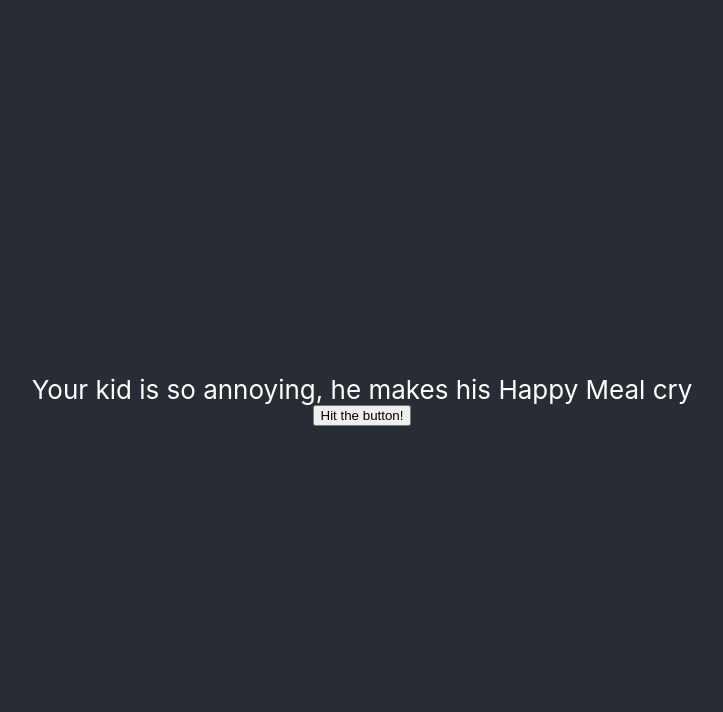
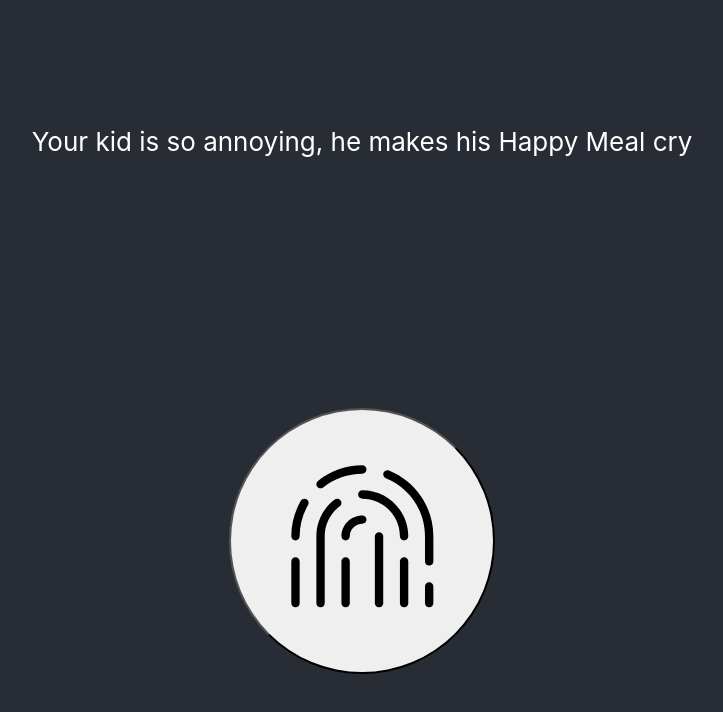
Before and after one commit to aurimas-darguzis/hit-the-button, a React (Create React App) app: page / in a window 1280 px wide. Shown: the top 712 px of the page, without its empty margins (278-1001 px from the left). Built offline with nearby package versions, Linux system fonts and the light colour scheme.

Commit message:
add thumb icon

```diff
--- a/src/App.css
+++ b/src/App.css
@@ -8,7 +8,13 @@
   display: flex;
   flex-direction: column;
   align-items: center;
-  justify-content: center;
+  justify-content: space-around;
   font-size: calc(10px + 2vmin);
   color: white;
 }
+
+button {
+  width: 20em;
+  height: 20em;
+  border-radius: 50%;
+}
--- a/src/App.js
+++ b/src/App.js
@@ -1,5 +1,6 @@
 import { useState } from "react";
 import "./App.css";
+import fingerIcon from "./assets/finger.svg";
 import { jokes } from "./roasts.json";
 
 function App() {
@@ -17,7 +18,25 @@
     <div className='App'>
       <header className='App-header'>
         <div>{joke}</div>
-        <button onClick={getJoke}>Hit the button!</button>
+        <button onClick={getJoke}>
+          <svg version='1.1' x='0px' y='0px' viewBox='0 0 512 640'>
+            <g>
+              <g>
+                <path d='M392.533,349.865c-4.713,0-8.533,3.822-8.533,8.533v34.135c0,4.713,3.82,8.533,8.533,8.533    c4.712,0,8.533-3.82,8.533-8.533v-34.135C401.066,353.688,397.245,349.865,392.533,349.865z' />
+                <path d='M375.664,173.973c-16.224-23.625-38.791-41.776-65.264-52.492c-4.368-1.769-9.342,0.339-11.111,4.709    c-1.769,4.368,0.339,9.343,4.708,11.111C352.597,156.973,384,203.565,384,256v51.2c0,4.712,3.82,8.533,8.533,8.533    c4.712,0,8.533-3.821,8.533-8.533V256C401.066,226.537,392.282,198.172,375.664,173.973z' />
+                <path d='M170.672,157.946c1.872,0,3.757-0.614,5.333-1.876C198.912,137.707,226.575,128,256,128    c4.712,0,8.533-3.82,8.533-8.533s-3.821-8.533-8.533-8.533c-32.872,0-65.073,11.3-90.671,31.82    c-3.677,2.948-4.269,8.318-1.32,11.996C165.694,156.852,168.171,157.946,170.672,157.946z' />
+                <path d='M142.006,180.346c-4.079-2.36-9.3-0.965-11.66,3.114c-12.699,21.954-19.413,47.038-19.413,72.54    c0,4.712,3.821,8.533,8.534,8.533S128,260.712,128,256c0-22.506,5.919-44.634,17.119-63.994    C147.479,187.926,146.084,182.707,142.006,180.346z' />
+                <path d='M119.467,298.666c-4.713,0-8.534,3.822-8.534,8.534v85.333c0,4.713,3.821,8.533,8.534,8.533    s8.533-3.82,8.533-8.533V307.2C128,302.488,124.18,298.666,119.467,298.666z' />
+                <path d='M256,162.133c-4.713,0-8.533,3.82-8.533,8.533c0,4.713,3.82,8.534,8.533,8.534    c42.348,0,76.8,34.452,76.8,76.8c0,4.712,3.82,8.533,8.533,8.533s8.533-3.821,8.533-8.533    C349.866,204.242,307.758,162.133,256,162.133z' />
+                <path d='M199.675,180.904c-23.858,17.921-37.542,45.292-37.542,75.096v136.532c0,4.714,3.82,8.534,8.533,8.534    s8.534-3.82,8.534-8.534V256c0-24.386,11.198-46.783,30.725-61.45c3.768-2.831,4.528-8.179,1.698-11.948    C208.793,178.835,203.444,178.073,199.675,180.904z' />
+                <path d='M341.333,298.666c-4.713,0-8.533,3.822-8.533,8.534v85.333c0,4.713,3.82,8.533,8.533,8.533    s8.533-3.82,8.533-8.533V307.2C349.866,302.488,346.046,298.666,341.333,298.666z' />
+                <path d='M221.867,298.666c-4.713,0-8.533,3.822-8.533,8.534v85.333c0,4.713,3.82,8.533,8.533,8.533    s8.533-3.82,8.533-8.533V307.2C230.4,302.488,226.58,298.666,221.867,298.666z' />
+                <path d='M290.133,247.467c-4.713,0-8.533,3.82-8.533,8.533v136.533c0,4.713,3.82,8.533,8.533,8.533    s8.534-3.82,8.534-8.533V256C298.667,251.287,294.846,247.467,290.133,247.467z' />
+                <path d='M256,213.333c-23.526,0-42.667,19.14-42.667,42.667c0,4.712,3.82,8.533,8.533,8.533    s8.533-3.821,8.533-8.533c0-14.116,11.484-25.6,25.6-25.6c4.712,0,8.533-3.82,8.533-8.533S260.712,213.333,256,213.333z' />
+              </g>
+            </g>
+          </svg>
+        </button>
       </header>
     </div>
   );
```
Also changed, not shown: src/assets/finger.svg (added).
